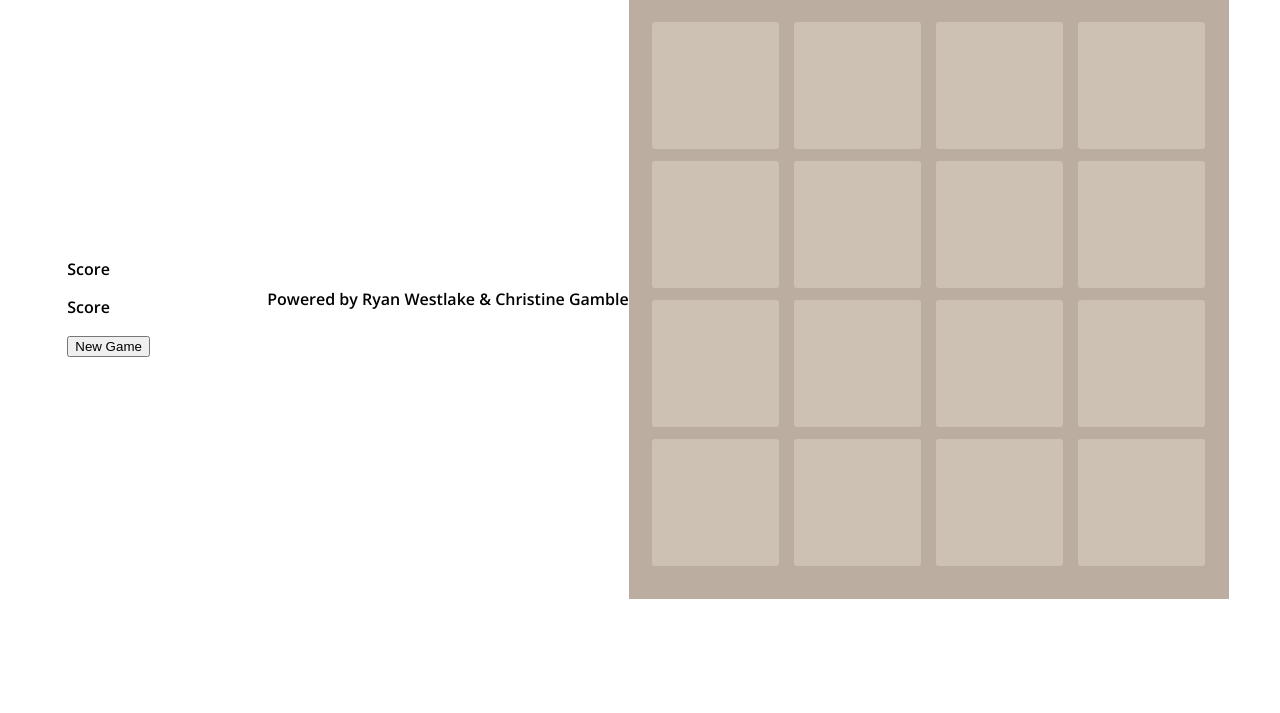
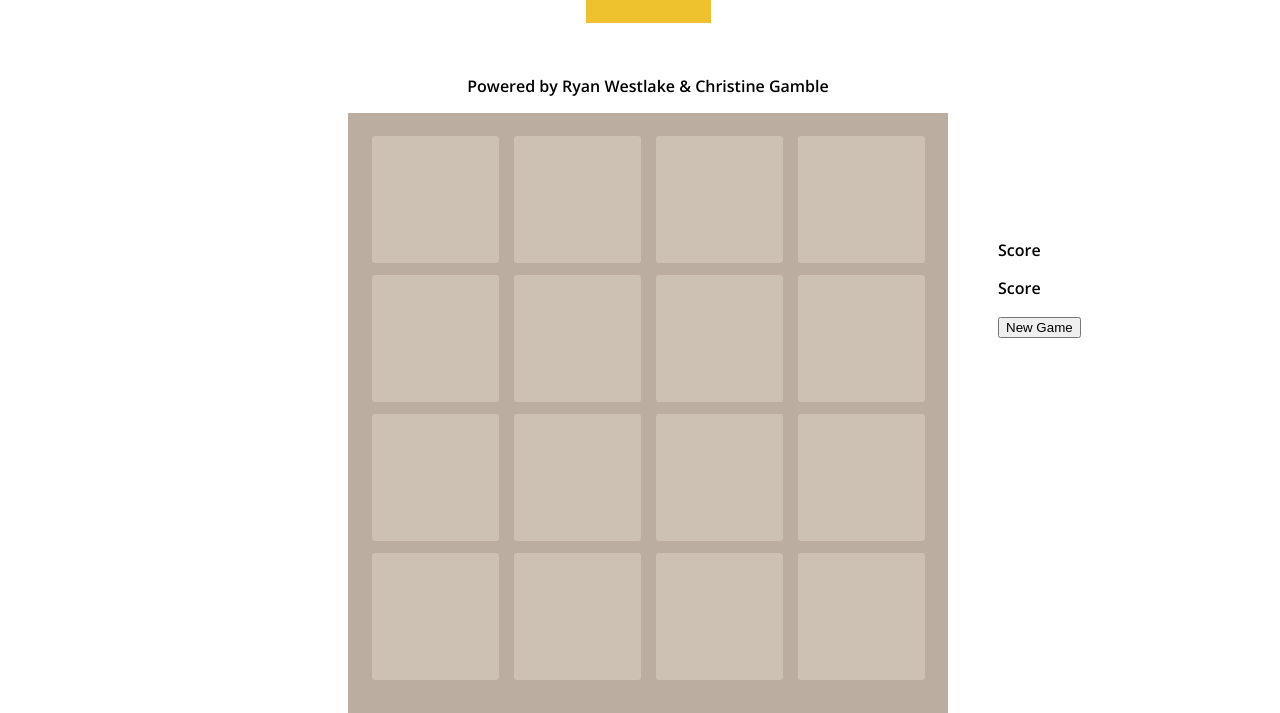
Before and after one commit to rcwestlake/2048, a website: page index.html in a window 1280 px wide. Shown: the part 152-865 px from the top of the page. Before the commit the page ends 818 px from the top, so only its background shows below. Drawn offline with nearby package versions, Linux system fonts and the light colour scheme.

Commit message:
changed styling so grid is in center and scoring is on side

```diff
--- a/styles.css
+++ b/styles.css
@@ -12,17 +12,15 @@ h1 {
   background-color: #edc22e;
   height: 125px;
   width: 125px;
-  margin: 10px auto;
+  margin: auto;
+  margin-top: 50px;
   text-align: center;
 }
 
 .l-game-container {
-  display: flex;
-  flex-direction: row;
-  flex-wrap: wrap;
-  justify-content: center;
-  align-items: center;
-  width: 100%;
+  width: 600px;
+  margin: auto;
+  height: 20px;
 }
 
 .l-game-grid {
@@ -32,7 +30,6 @@ h1 {
   flex-wrap: nowrap;
   justify-content: center;
   align-items: center;
-  float: left;
   height: 600px;
   width: 600px;
 }
@@ -54,11 +51,16 @@ h1 {
 .l-sidebar {
   height: 100%;
   width: 200px;
-  float: right;
+  position: relative;
+  top: 200px;
+  left: 650px;
 }
 
 footer {
   display: block;
+  margin: auto;
+  width: 600px;
+  text-align: center;
 }
 
 .tile2 {
```
